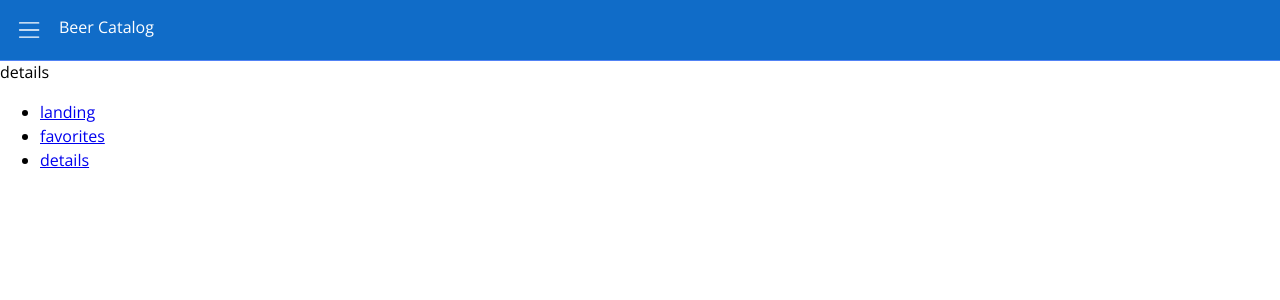
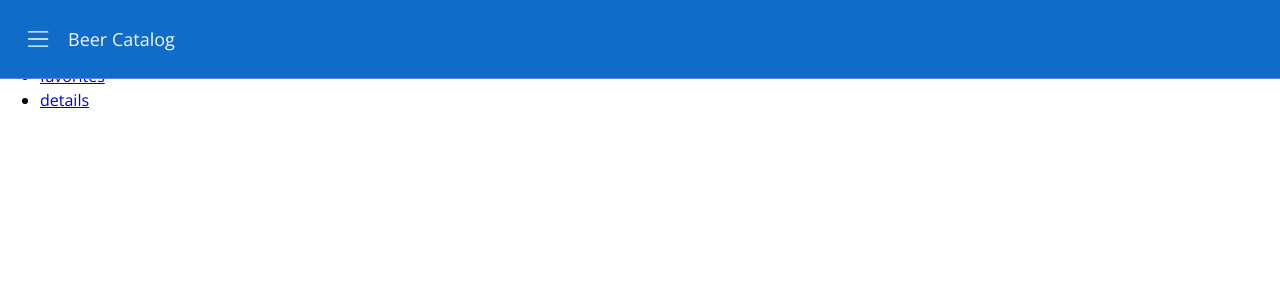
Before and after one commit to CyberSlug322/beer-catalog, a React app: page /details in a window 1280 px wide. Shown: the top 300 px of the page. Built offline with nearby package versions, Linux system fonts and the light colour scheme.

Commit message:
add flex box to header

```diff
--- a/src/containers/header/Header.jsx
+++ b/src/containers/header/Header.jsx
@@ -2,8 +2,8 @@ import './Header.scss'
 import React from "react";
 import {MenuButton} from '../../components/button/MenuButton.jsx';
 import './Header.scss'
-export const Header = () => (
-    <header className='header layout-header'>
+export const Header = ({headerElementClassName}) => (
+    <header className={`header ${headerElementClassName} font-size-h1`}>
       <MenuButton/>
       <label className='header-text'>Beer Catalog </label>
     </header>
--- a/src/containers/header/Header.scss
+++ b/src/containers/header/Header.scss
@@ -5,15 +5,6 @@
     box-shadow: 0 0 0 1px var(--primary-color);
     font-size: medium;
     width: 100%;
-    padding: 1px;
-    color: white;
-
+    padding: 10px;
+    color: var(--light-font-color);
     }
-
-
-
-.header-text {
-    display: inline-block;
-    top: 50%;
-    transform: translateY(-50%);
-}
--- a/src/containers/layout/Layout.jsx
+++ b/src/containers/layout/Layout.jsx
@@ -5,7 +5,7 @@ import './Layout.scss'
 
 export const Layout = ({children}) => (
   <div className="Layout">
-    <Header/>
+    <Header headerElementClassName={"layout__header"}/>
     {children}
   </div>
 );
--- a/src/containers/layout/Layout.scss
+++ b/src/containers/layout/Layout.scss
@@ -1,7 +1,10 @@
 .layout {
-  .layout-header {
-    position: fixed;
-    top: 0;
-    left: 0;
-  }
+
 }
+.layout__header {
+  position: fixed;
+  display: flex;
+  flex-direction: row;
+  justify-content: flex-start;
+  align-items: center;
+}
--- a/src/styles/_variables.css
+++ b/src/styles/_variables.css
@@ -23,3 +23,7 @@
 .font-link {
   font-family: 'Open Sans', sans-serif;
 }
+
+.font-size-h1 {
+  font-size: large;
+}
```
